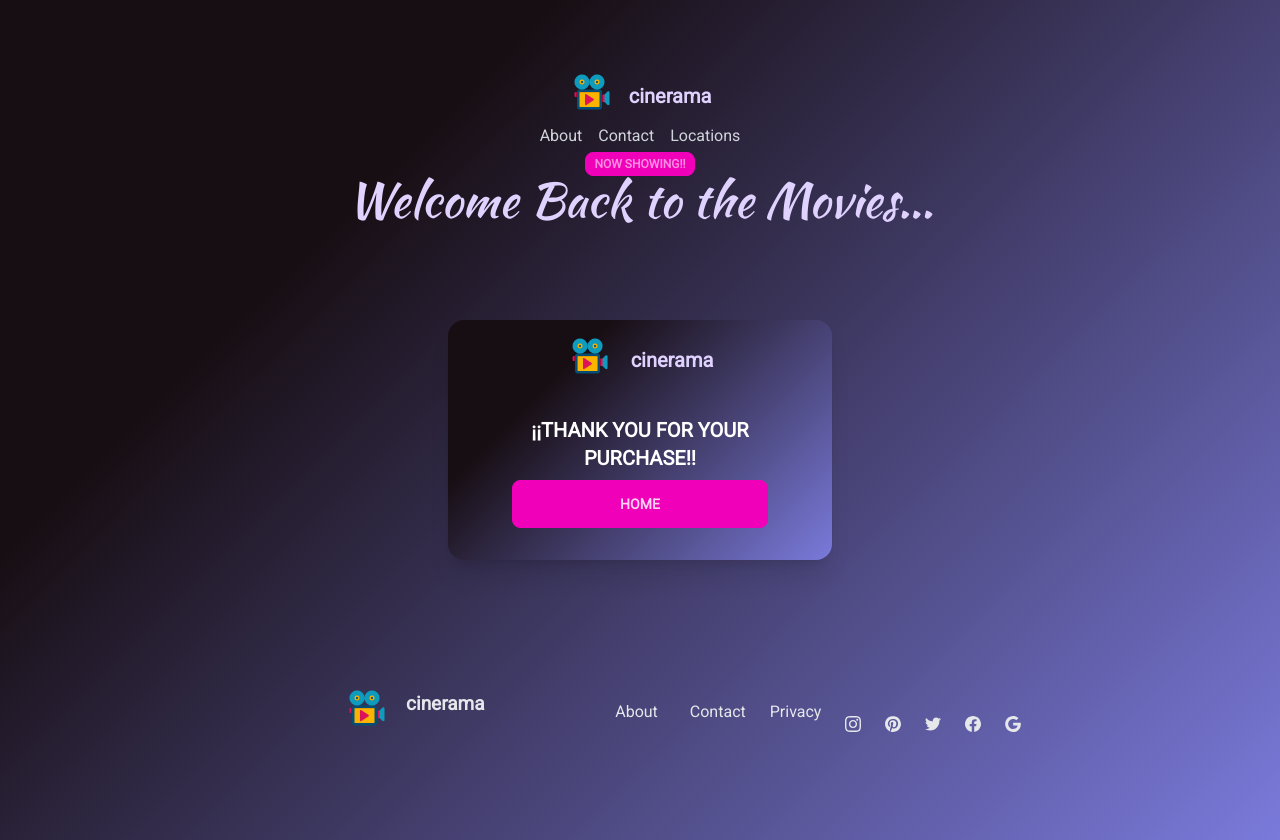
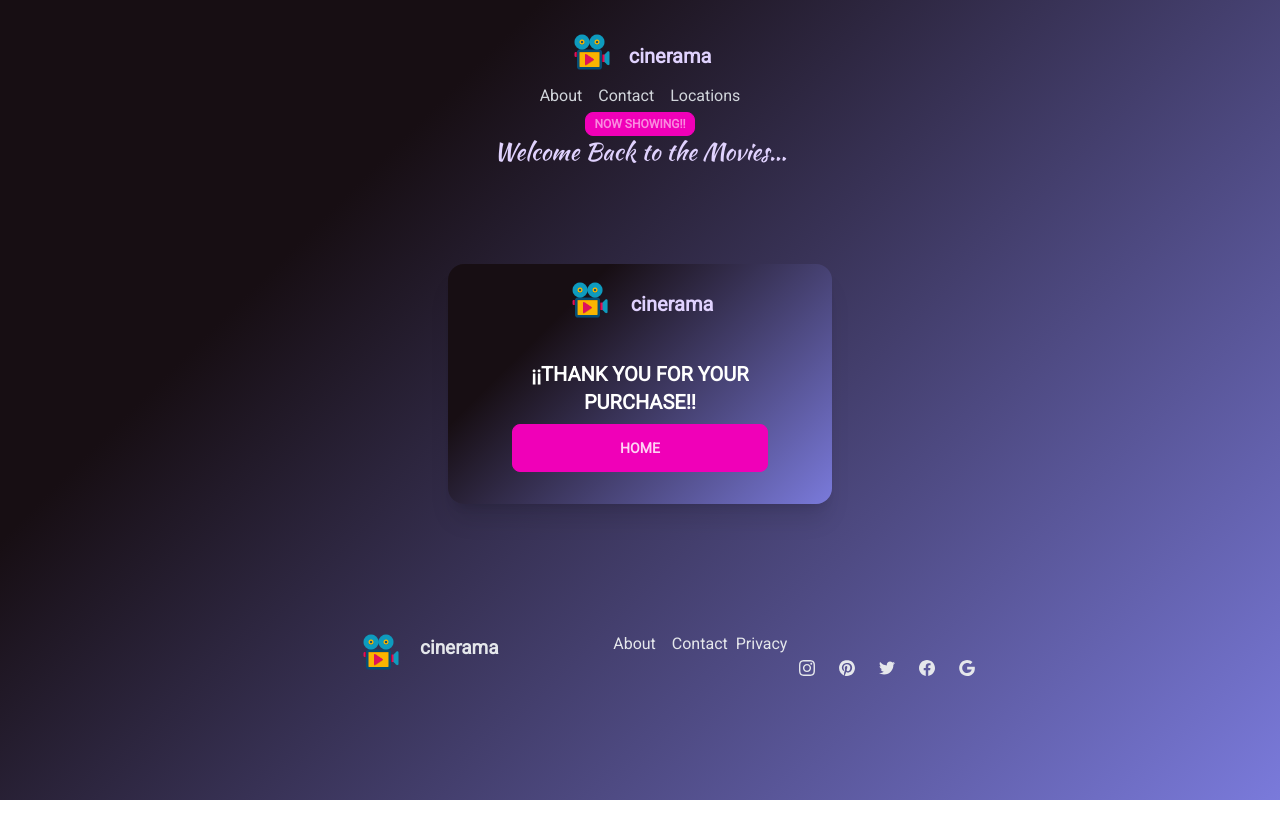
Before and after one commit to guitarbuju/cinerama, a React (Vite) app: page /pag3 in a window 1280 px wide. After the commit the page ends 800 px from the top, so only its background shows below. Built offline with nearby package versions, Linux system fonts and the light colour scheme.

Commit message:
fixed landscape responsive

```diff
--- a/src/components/Footer.jsx
+++ b/src/components/Footer.jsx
@@ -6,9 +6,9 @@ const Footer = () => {
     <div>
       <footer className="px-4 py-8 text-gray-200">
         <div className="container flex flex-wrap items-center justify-center mx-auto space-y-4 sm:justify-between sm:space-y-0">
-          <div className="flex flex-row pr-3 space-x-4 sm:space-x-8">
+          <div className="flex flex-row ">
             <div className="flex items-center justify-center flex-shrink-0 w-12 h-12 rounded-full"></div>
-            <ul className="flex flex-wrap items-center space-x-4 sm:space-x-8 ml-96">
+            <ul className="flex flex-wrap justify-center align-middle gap-4">
               <li className="flex mr-20">
                 <img src={camera} className="w-10 ml-5 mb-2 hidden sm:block" />
                 <Link to="/" className="btn btn-ghost normal-case text-xl hidden sm:block">
--- a/src/components/Genres.jsx
+++ b/src/components/Genres.jsx
@@ -17,8 +17,8 @@ const Genres = ({genres}) => {
 
 
   return (
-    <div className="max-w-xs text-warning font-sans text-xs grid grid-cols-4 gap-y-px grid-row-2 mt-1 mb-1">
-        {genres.map((id,index )=> <span className='inline-block p-1' key={index}>{genreIdMap[id]}</span>)}
+    <div className="max-w-sm text-warning font-sans text-xs grid grid-cols-3  grid-row-2 mt-1 mb-1">
+        {genres.map((id,index )=> <span className=' p-2 ' key={index}>{genreIdMap[id]}</span>)}
     </div>
   )
 }
--- a/src/components/Header.jsx
+++ b/src/components/Header.jsx
@@ -22,7 +22,7 @@ const Header = ({ choose }) => {
 
   return (
     <div>
-      <header className= "flex-col navbar sm:w-full text-primary-content rounded-lg z-50 sm:flex sm:justify-between">
+      <header className= "-mt-10 flex-col navbar sm:w-full text-primary-content rounded-lg z-50 sm:flex sm:justify-between">
         <div className="flex flex-col gap-1 sm:flex justify-center align-middle">
           <div className="flex justify-center align-middle">
             <img src={camera} className="w-10 ml-5 mb-2" />
@@ -52,14 +52,14 @@ const Header = ({ choose }) => {
           </Link>
         </div>
         <div className="flex flex-col sm:flex-row">
-          <h1 className="text-2xl sm:text-5xl  sm:w-full" style={styles}>
+          <h1 className="text-2xl sm:w-full" style={styles}>
             Welcome Back to the Movies...
           </h1>
 
           {choose && (
             <motion.h5
               style={styles2}
-              className=" z-10 sm:w-full text-2xl sm:text-5xl"
+              className=" z-10 sm:w-full text-2xl"
               initial="hidden"
               animate="visible"
               variants={blinkVariants}
--- a/src/components/Header2.jsx
+++ b/src/components/Header2.jsx
@@ -5,8 +5,7 @@ import { Link } from 'react-router-dom'
 const Header = () => {
   const styles = {
     fontFamily: "Kaushan Script",
-    fontSize: "60px",
-    textShadow:'3px 3px 3px 0 white'
+    textShadow:'3px 3px 3px 0 white',
   };
 
 
@@ -15,7 +14,7 @@ const Header = () => {
 
   return (
     <div>
-      <header className="navbar w-3/4 sm:w-full -mt-20 text-primary-content rounded-lg z-50 flex justify-between">
+      <header className="navbar w-3/4 sm:w-full -mt-30 text-primary-content rounded-lg z-50 flex justify-between">
         <div className="flex justify-start gap-1">
         <div className="flex justify-start gap-1">
           <img src='' className="w-10 ml-5 mb-2" />
@@ -30,8 +29,8 @@ const Header = () => {
           <a>Links</a>
         </div>
         </div>
-        <div className="flex flex-col mr-2 w-full">
-        <Link to='/'><h1 style={styles}>Welcome Back to the Movies...</h1></Link>
+        <div className="flex flex-col mr-2 w-full ">
+        <Link to='/'><h1 style={styles} >Welcome Back to the Movies...</h1></Link>
 
 
 
--- a/src/components/Movie.jsx
+++ b/src/components/Movie.jsx
@@ -19,23 +19,23 @@ const Movie = ({ movie }) => {
           transition={{ duration: 1, delay: 0.5 }}
         >
           <img
-            className="w-60 h-80 "
+            className="w-60 h-80 sm:w-60 sm:h-60"
             src={`https://image.tmdb.org/t/p/w154/${movie.poster_path}`}
             alt={movie.original_title}
           />
         </motion.div>
         <div className="sm:flex sm:flex-col p-2 justify-center items-center mt-2">
-          <h1 className=" transform -translate-y-1/2 text-white font-sans text-lg">
+          <h1 className=" text-white font-sans text-lg sm:text-sm">
             {movie.title}
           </h1>
           <div className="overflow-hidden -mt-4">
-            <p className=" text-white text-sm text-left p-5 w-80 h-40 justify-center align-middle antialiased ">
+            <p className=" text-white text-sm text-left p-3 w-80  h-40 sm:w-44 md:w-52 lg:w-60 sm:text-xs justify-center align-middle antialiased ">
               {movie.overview}
             </p>
           </div>
 
           <div className="flex flex-col ">
-            <Genres genres={movie.genre_ids} />
+            <Genres genres={movie.genre_ids} className="text-xs"/>
             <div className="w-68 flex justify-center align-middle ">
               {" "}
               <div className="flex justify-center align-middle sm:flex-col gap-1 ">
--- a/src/components/ShowRoom.jsx
+++ b/src/components/ShowRoom.jsx
@@ -25,7 +25,7 @@ const ShowRoom = ({ handleSelectedSeats, selectedSeats}) => {
      console.log("hey",selectedSeats);
 
   return (
-    <div className=" grid grid-cols-10 grid-rows-5 sm:w-7/12">
+    <div className=" grid grid-cols-10 grid-rows-5 md:w-7/12">
       {resultArray.map((seat, id) => (
         <div
           key={id}
--- a/src/index.css
+++ b/src/index.css
@@ -8,7 +8,7 @@ body {
   padding: 4rem;
   text-align: center;
   font-family:'Roboto', sans-serif;
-  /* min-height: 300vh; */
+  min-height: 100vh;
   width:100vw;
   /* background-color: #7a7adb; */
   background-color: #170e13;
--- a/src/pages/Pagina.jsx
+++ b/src/pages/Pagina.jsx
@@ -46,7 +46,7 @@ const Pagina = () => {
   return (
     <div className="mt-10" >
       <Header/>
-      <div className={`sm:grid grid-cols-3 gap-4 mt-10 ${styles.movie}`}>
+      <div className={`sm:grid grid-cols-2 lg:grid-cols-3 xl:grid-cols-4 gap-4 mt-10 ${styles.movie}`}>
         {movieData.map((movie, index) => (
           <motion.div
             key={index}
```
